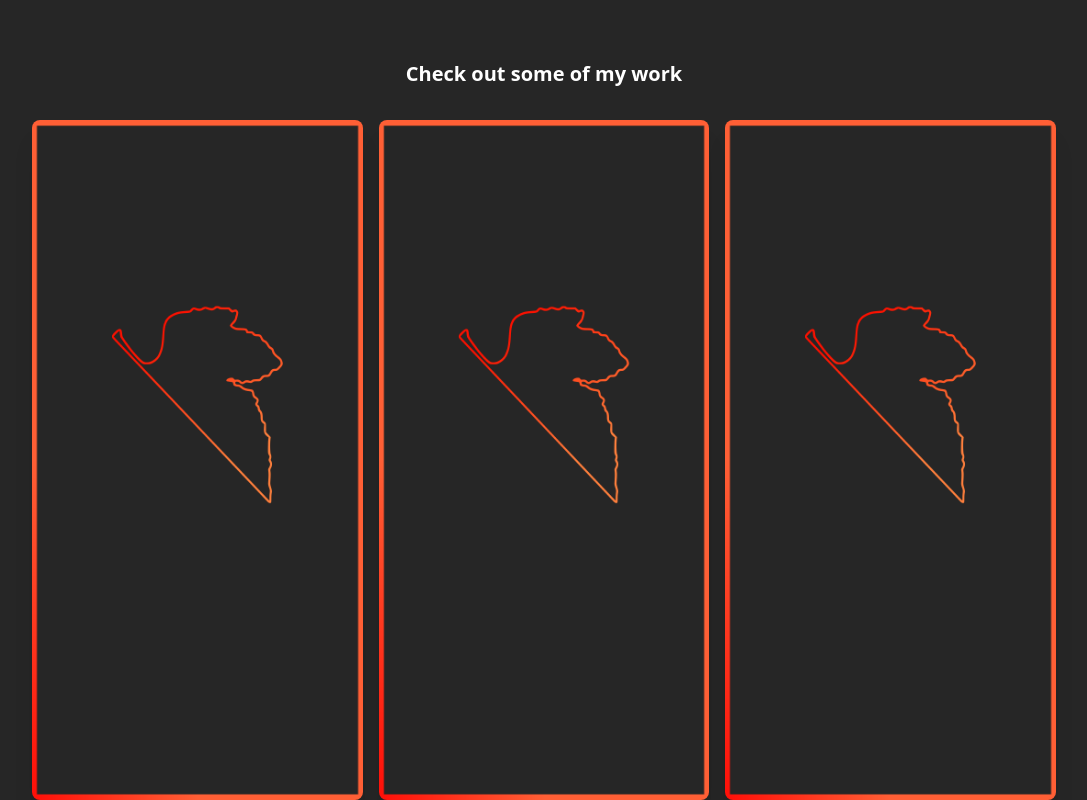
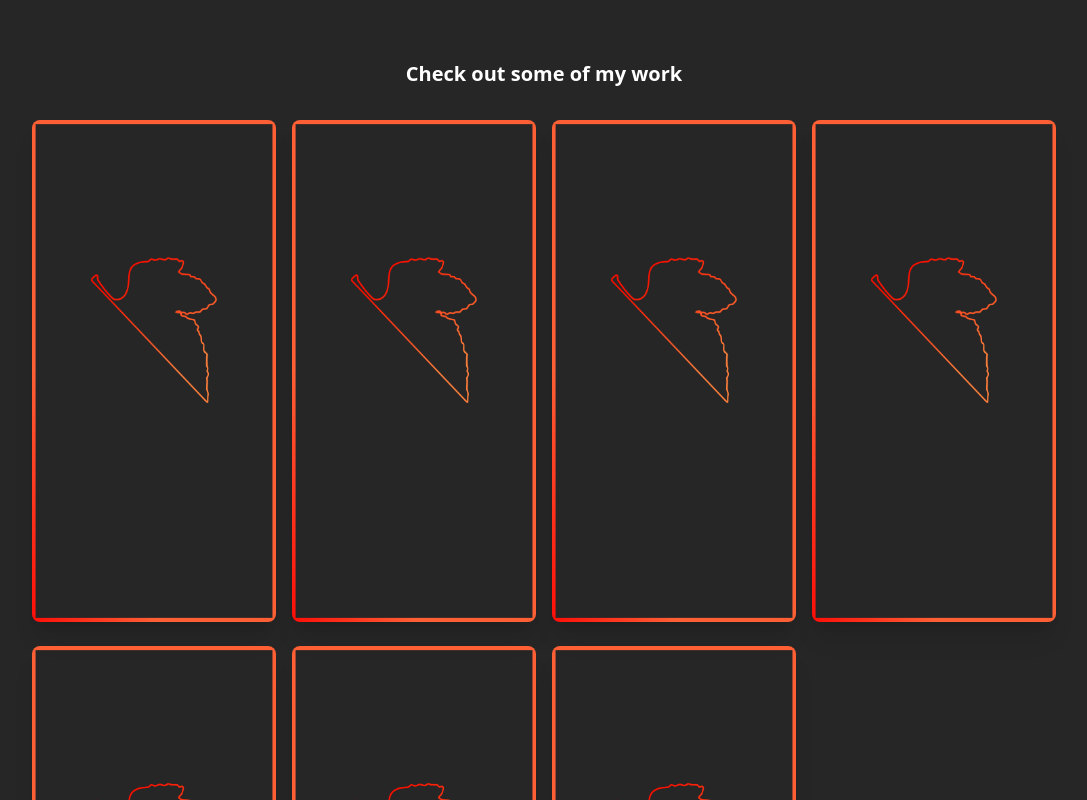
Before and after one commit to jinjernot/resume, a Next.js app: page / in a window 1280 px wide. Shown: the part 3960-4760 px from the top of the page, without its empty margins (96-1183 px from the left). Built offline with nearby package versions, Linux system fonts and the light colour scheme.

Commit message:
Porfolio 1.1v

```diff
--- a/src/components/Sections/Portfolio.tsx
+++ b/src/components/Sections/Portfolio.tsx
@@ -14,7 +14,7 @@
     <Section className="bg-neutral-800" sectionId={SectionId.Portfolio}>
       <div className="flex flex-col gap-y-8">
         <h2 className="self-center text-xl font-bold text-white">Check out some of my work</h2>
-        <div className=" w-full columns-2 md:columns-3 lg:columns-3">
+        <div className=" w-full columns-3 md:columns-3 lg:columns-4">
           {portfolioItems.map((item, index) => {
             const {title, image} = item;
             return (
--- a/src/data/data.tsx
+++ b/src/data/data.tsx
@@ -31,7 +31,7 @@
  */
 export const homePageMeta: HomepageMeta = {
   title: 'Gilberto Garcia',
-  description: "Resume - FullStack Developer",
+  description: "Resume - Developer",
 };
 
 /**
@@ -141,7 +141,7 @@
 export const portfolioItems: PortfolioItem[] = [
   {
     title: 'Sabarobe Studios Web page',
-    description: 'Web page for Sabarobe Studios',
+    description: 'React.JS',
     url: 'https://www.sabarobestudios.io/',
     image: porfolioImage,
   },
@@ -177,6 +177,13 @@
     url: 'https://github.com/jinjernot/Brigadier',
     image: porfolioImage,
   },
+  {
+    title: 'Adriana Armenta Interiorismo',
+    description: 'Portfolio page',
+    url: 'https://adriana-interiorismo.netlify.app',
+    image: porfolioImage,
+  },
+
 
 
 ];
```
